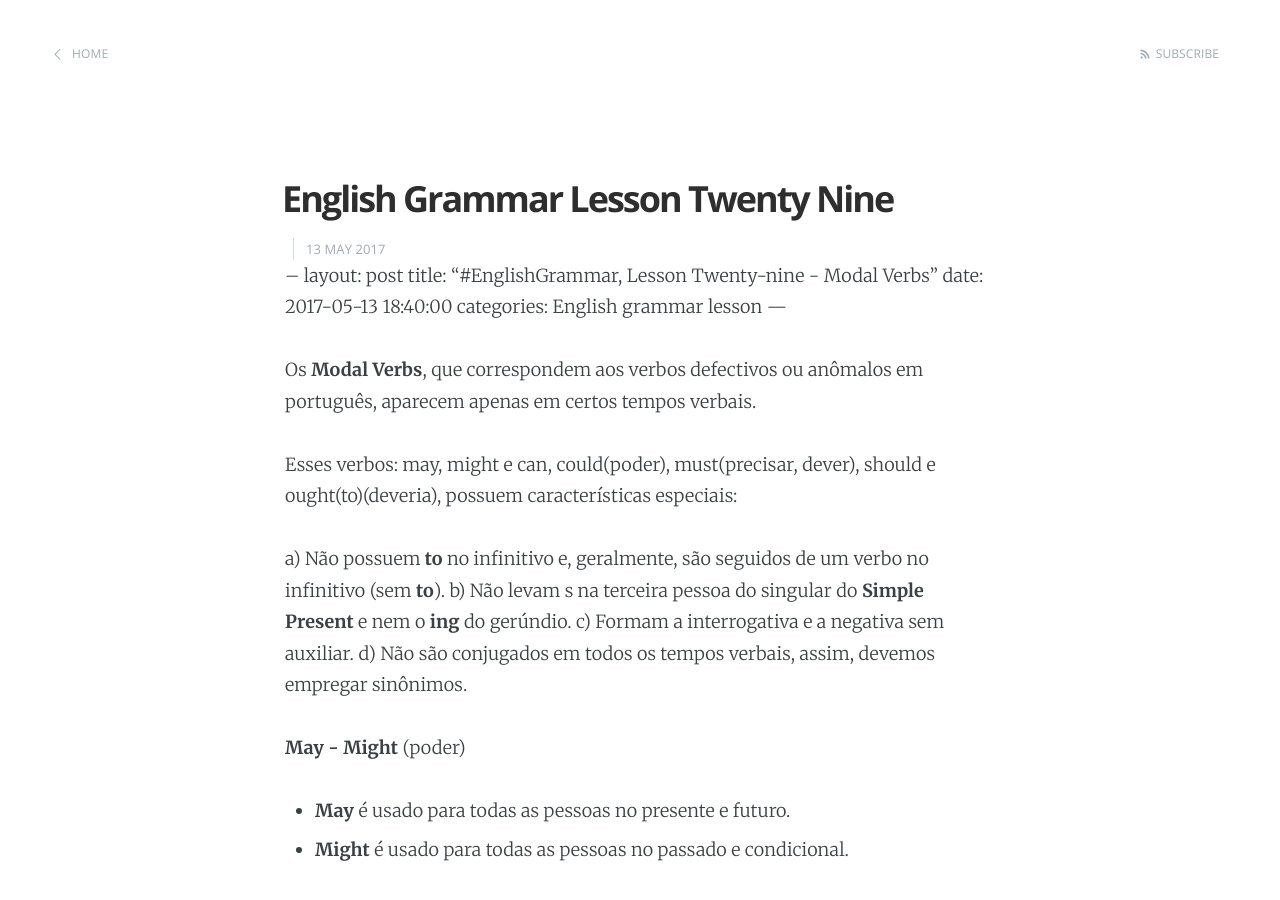
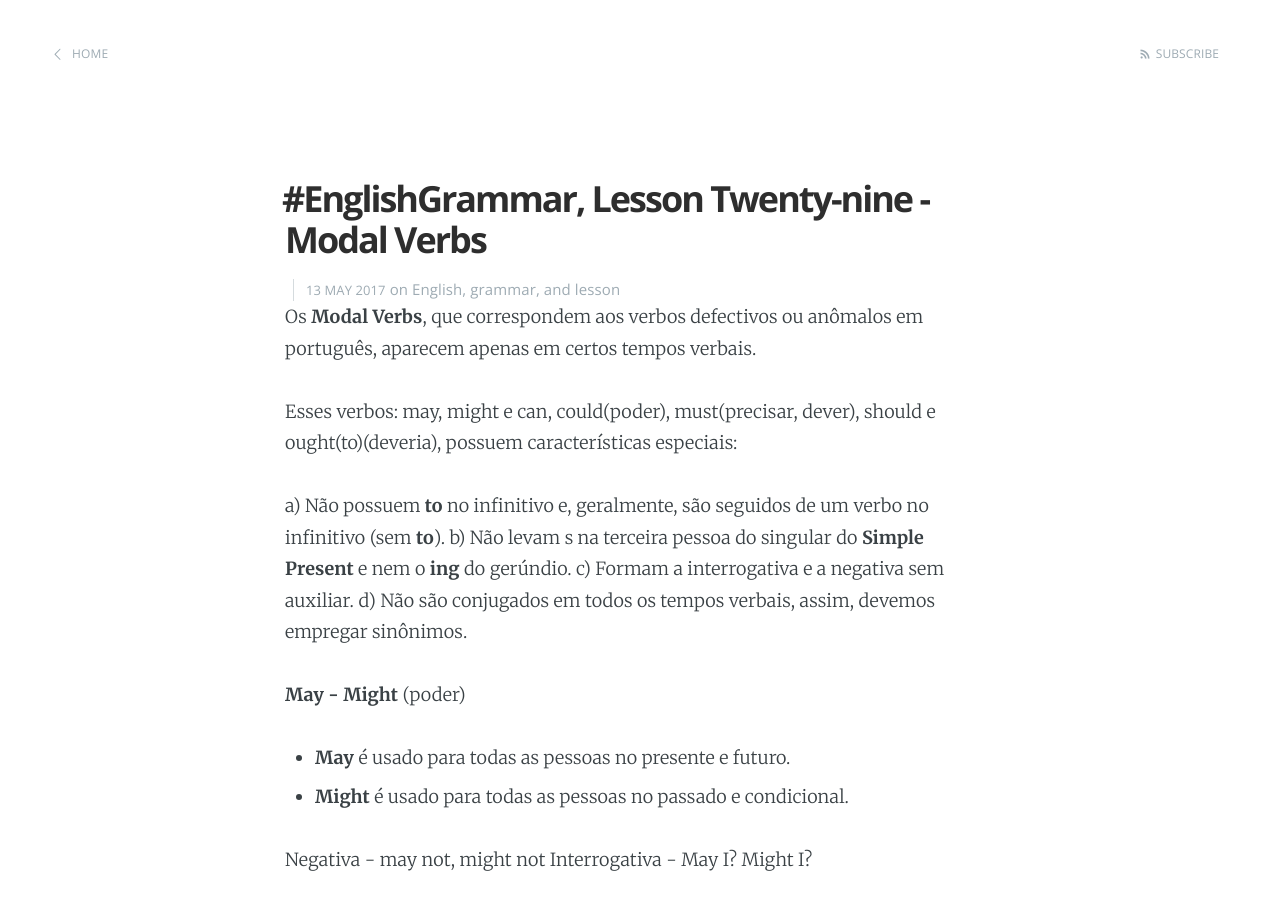
Before and after one commit to onesimo/blog, a Jekyll site: the page built from _posts/2017-05-13-english-grammar-lesson-twenty-nine.md, in a window 1280 px wide and 900 px high. Built offline with Jekyll 4.4.1, drawn with Linux system fonts in a browser that asks for light colours; our own code applies the rules of GitHub Pages for plain Markdown files; some of the changed text lies outside the part shown.

Commit message:
add lesson twenty-nine

```diff
--- a/_posts/2017-05-13-english-grammar-lesson-twenty-nine.md
+++ b/_posts/2017-05-13-english-grammar-lesson-twenty-nine.md
@@ -1,4 +1,4 @@
---
+---
 layout: post
 title:  "#EnglishGrammar, Lesson Twenty-nine - Modal Verbs"
 date:   2017-05-13 18:40:00
@@ -195,7 +195,7 @@
 Exemplos:
 
  - He **ought to/should** get up earlier. Ele deveria acordar mais cedo.
- - He **ought should** have got up earlier got up earlier. Ele teve que acordar mais cedo.
+ - He **ought/should** have got up earlier got up earlier. Ele teve que acordar mais cedo.
  - He **ought to/should** get up earlier tomorrow. Ele teŕa que acordar mais cedo amanhã.
 
 **Should** é mais usado que **ought** para indicar uma recomendação. É particularmentente usado para se pedir um conselho.
```
